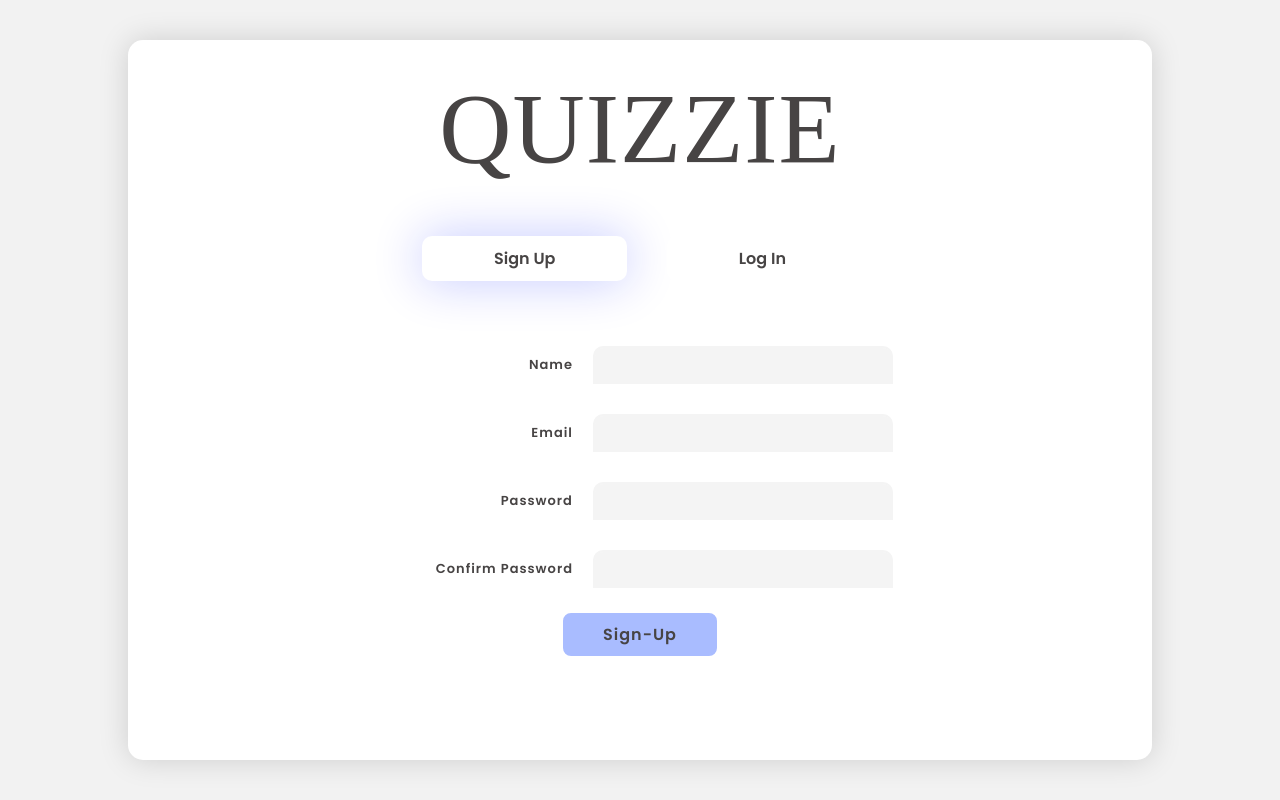
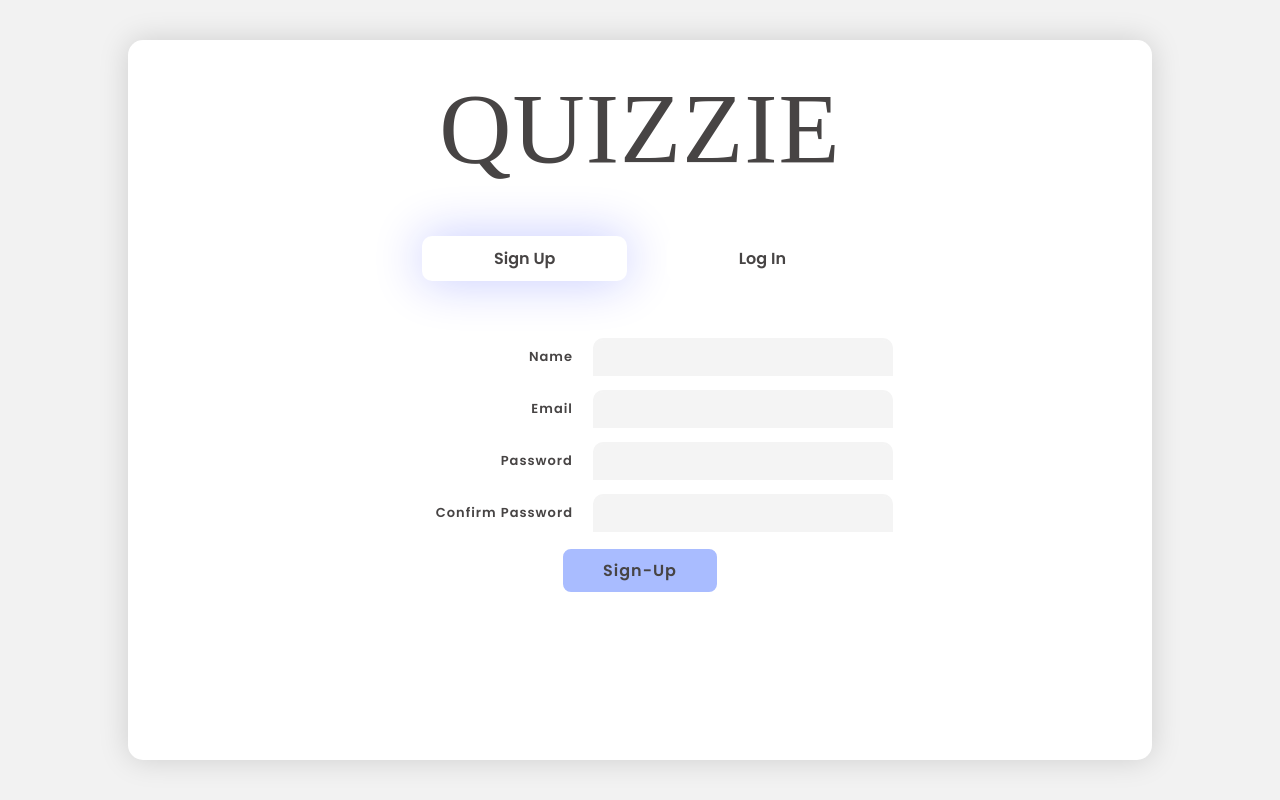
Before and after one commit to Bharath2731/Bharath2731-Quizzie, a React (Create React App) app in the folder client/: page / in a window 1280 px wide. Built offline with nearby package versions, Linux system fonts and the light colour scheme; a web font is replaced by a local one.

Commit message:
adjusted styles in register page

```diff
--- a/client/src/styles/analytics.module.css
+++ b/client/src/styles/analytics.module.css
@@ -5,6 +5,7 @@
     width: 100%;
     height: 100vh;
     display: flex;
+    overflow-y: hidden;
   }
   .rightBox {
     flex: 1;
--- a/client/src/styles/register.module.css
+++ b/client/src/styles/register.module.css
@@ -53,7 +53,7 @@
 }
 .inputContainer > div {
   display: flex;
-  margin: 15px;
+  margin: 7px;
   align-items: center;
   width: 50%;
 }
```
Also changed, not shown: 1 other file (tests, documents, lock files or other folders).
